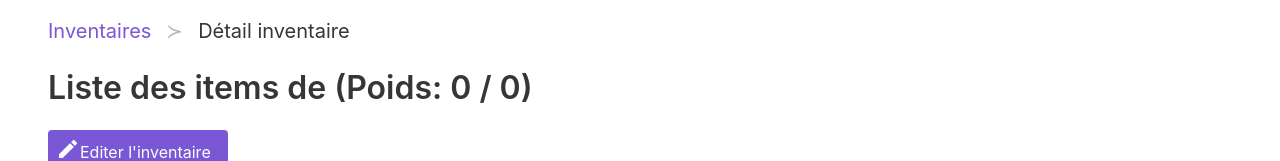
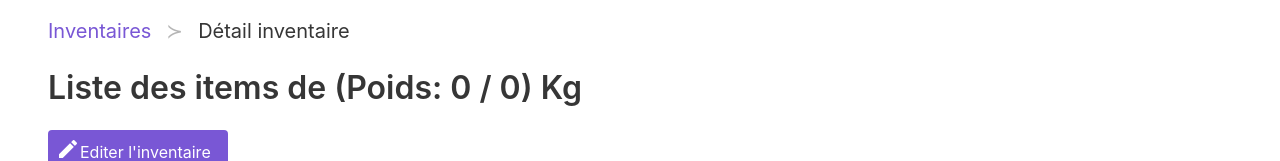
Before and after one commit to tgeant/rpg-inventory, a Vue app in the folder front/rpginventory-webapp/: page /inventories/1 in a window 1280 px wide. Shown: the part 209-370 px from the top of the page. Built offline with nearby package versions, Linux system fonts and the light colour scheme; no server answers.

Commit message:
Poids max Kg

```diff
--- a/front/rpginventory-webapp/src/views/InventoryDetail.vue
+++ b/front/rpginventory-webapp/src/views/InventoryDetail.vue
@@ -6,7 +6,7 @@
       <b-breadcrumb-item tag='router-link' :to="'/inventories/'+$route.params.id" active>Détail inventaire</b-breadcrumb-item>
     </b-breadcrumb>
 
-      <h1 class="title">Liste des items de {{inventoryName}} (Poids: {{ Math.round(weightInventory*100)/100}} / {{weightMaxInventory}})</h1>
+      <h1 class="title">Liste des items de {{inventoryName}} (Poids: {{ Math.round(weightInventory*100)/100}} / {{weightMaxInventory}}) Kg</h1>
         <p class="control">
         <b-button class="button is-primary" tag="router-link"
                 :to="$route.path + '/edit'"
--- a/front/rpginventory-webapp/src/views/InventoryEdit.vue
+++ b/front/rpginventory-webapp/src/views/InventoryEdit.vue
@@ -18,7 +18,7 @@
         },
         {
           field: 'weightMax',
-          label: 'Poids Max',
+          label: 'Poids Max (Kg)',
           type: 'number',
           min : '0'
         },
--- a/front/rpginventory-webapp/src/views/ItemDetail.vue
+++ b/front/rpginventory-webapp/src/views/ItemDetail.vue
@@ -35,7 +35,7 @@
         },
         {
           field: 'weight',
-          label: 'Poids',
+          label: 'Poids (Kg)',
           type: 'number',
           min: '0',
           step: '0.01'
```
